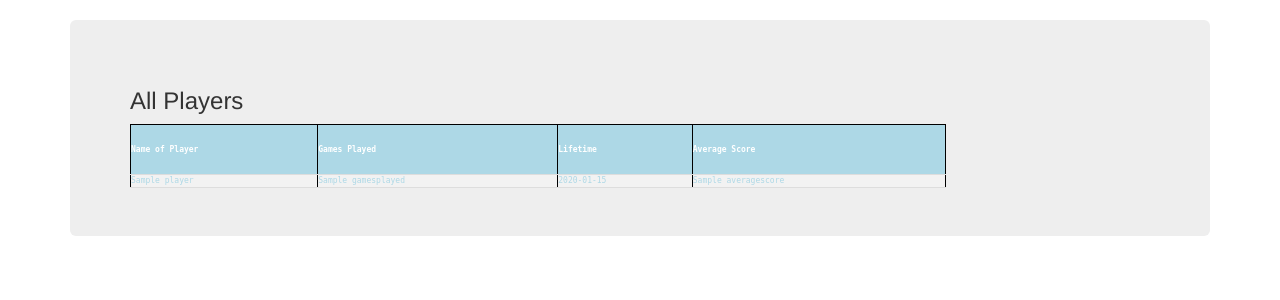
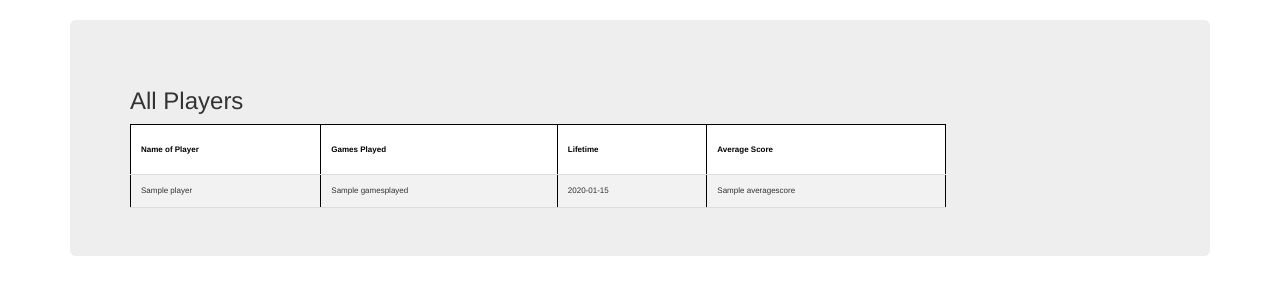
Before and after one commit to BTST/ProjectMJ, a Flask app: template templates/players.html in a window 1280 px wide. Shown: the part 52-352 px from the top of the page. Run offline with Flask 2, Linux system fonts and the light colour scheme; the template is opened without the code that fills it: most values are stand-ins (such as "Sample title", 1, 10 or a date in 2020); some libraries are stand-ins or nearby versions.

Commit message:
Update style1.css

```diff
--- a/static/style1.css
+++ b/static/style1.css
@@ -1,8 +1,6 @@
 table {
 border-collapse: collapse;
 width: 80%;
-color: lightblue;
-font-family: monospace;
 font-size: 8px;
 text-align: left;
 padding: 10px;
@@ -13,12 +11,12 @@ border: 1px solid black;
 }
 th, td {
   border-bottom: 1px solid #ddd;
+  padding: 10px;
 }
 
 th {
-
-background-color: lightblue;
-color: white;
+background-color: white;
+color: black;
 height: 50px;
 }
 
```
